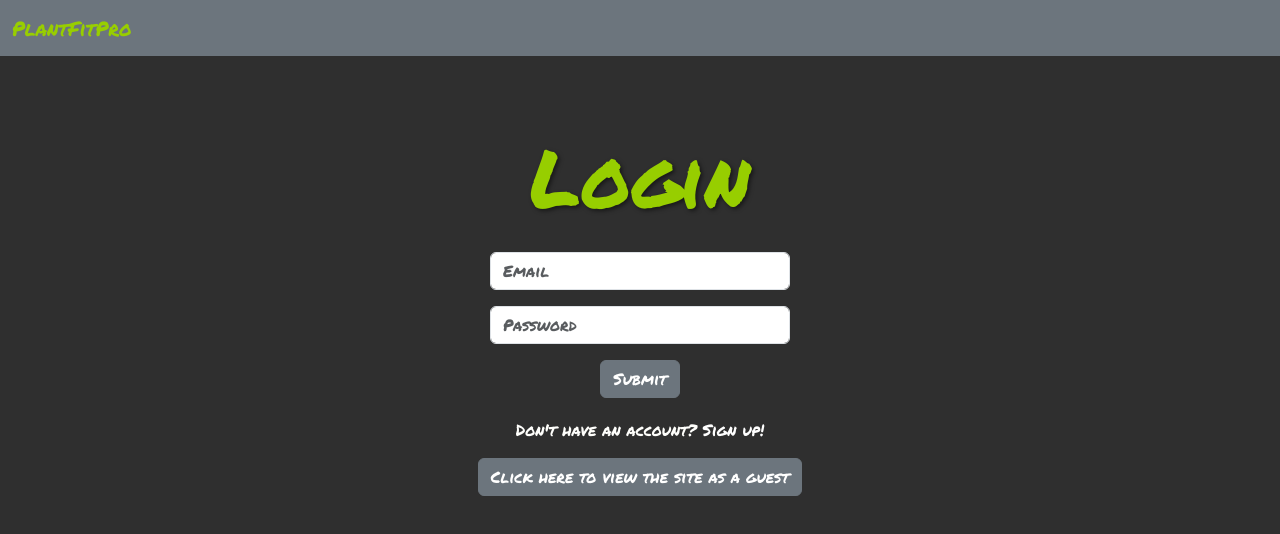
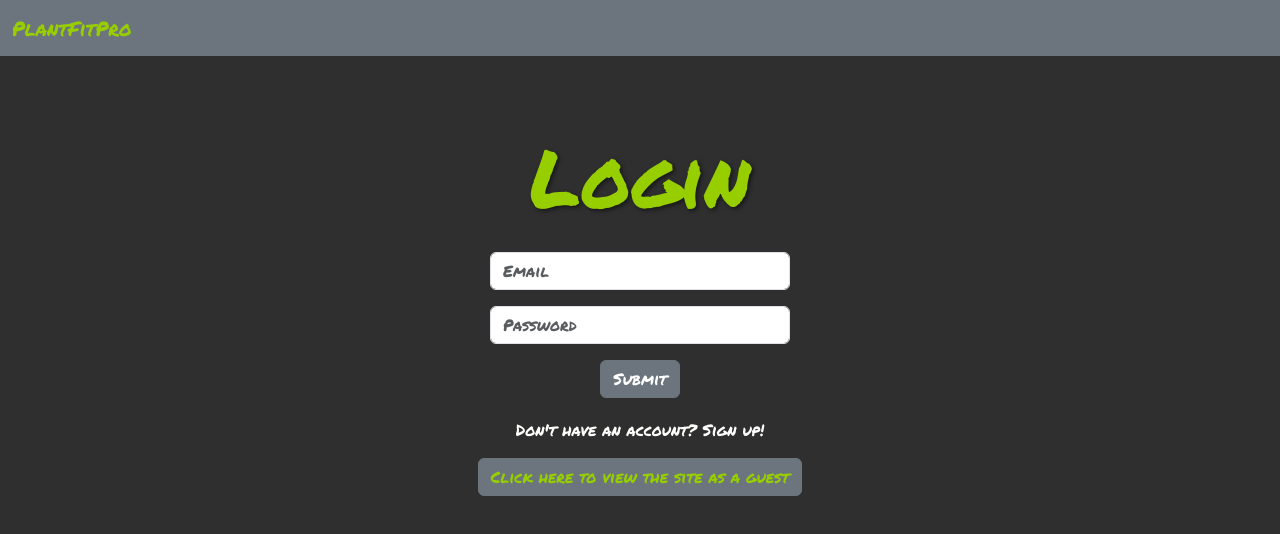
Before and after one commit to dagaither/plant-fit-pro, a React (Vite) app in the folder front-end/: page /login in a window 1280 px wide. Shown: the top 534 px of the page. Built offline with nearby package versions, Linux system fonts and the light colour scheme.

Commit message:
Update guest button color

```diff
--- a/front-end/src/pages/Login.jsx
+++ b/front-end/src/pages/Login.jsx
@@ -116,7 +116,7 @@ const Login = () => {
             </Form>
             {errorMessage && <p style={{ color: 'red' }}>{errorMessage}</p>}
             <p>Don't have an account?  <Link tag="link" to="/signup">Sign up!</Link></p>
-            <Button onClick={handleGuestLogin}>Click here to view the site as a guest</Button>
+            <Button onClick={handleGuestLogin} style={{color: "#97ce00"}}>Click here to view the site as a guest</Button>
             </div>
         </>
     )
```
